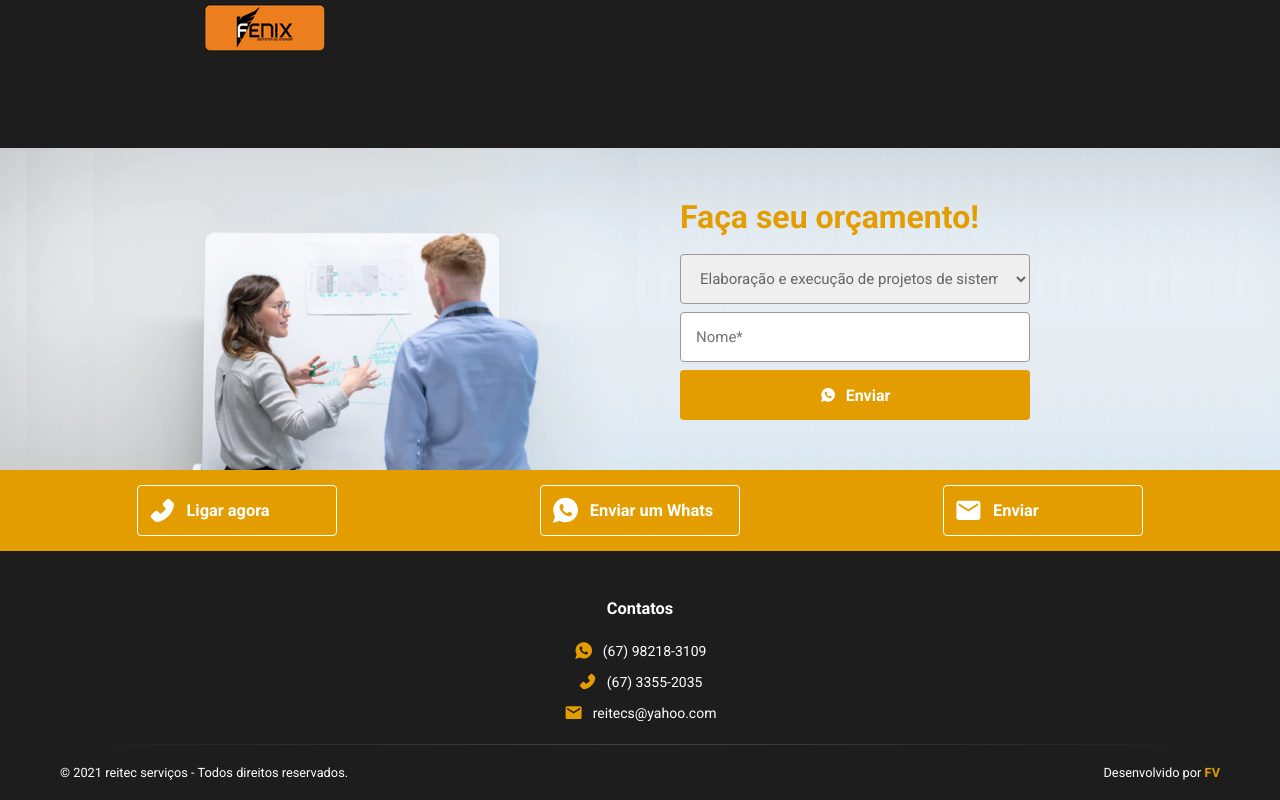
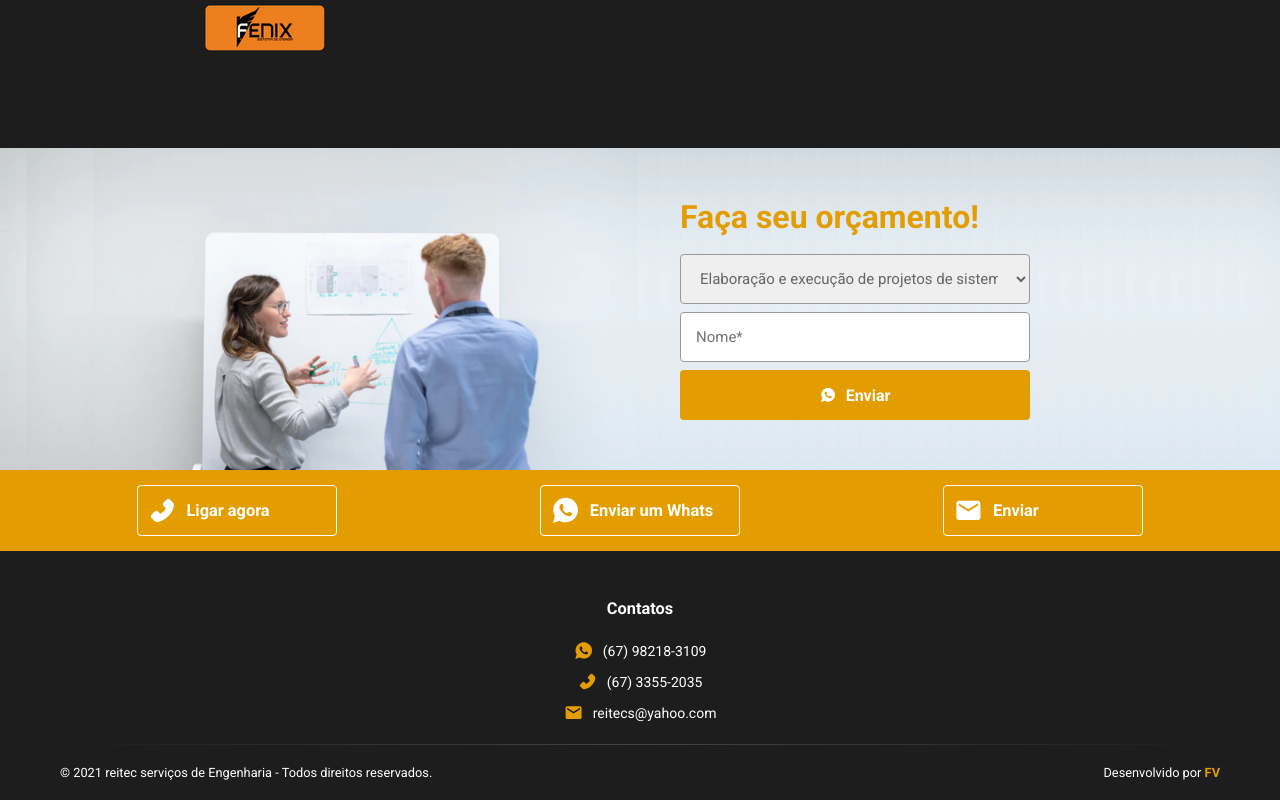
Before and after one commit to f3l1p3v4/engineering, a React (Create React App) app: page / in a window 1280 px wide. Shown: the part 3926-4726 px from the top of the page. Built offline with nearby package versions, Linux system fonts and the light colour scheme.

Commit message:
changed name

```diff
--- a/src/components/Footer/index.js
+++ b/src/components/Footer/index.js
@@ -118,7 +118,7 @@ class Footer extends Component {
         </div>
         <hr />
         <div className="footer-info">
-          <p>© 2021 reitec serviços - Todos direitos reservados.</p>
+          <p>© 2021 reitec serviços de Engenharia - Todos direitos reservados.</p>
           <p>
             Desenvolvido por <a href="https://felipevaldez.netlify.app">FV</a>
           </p>
```
